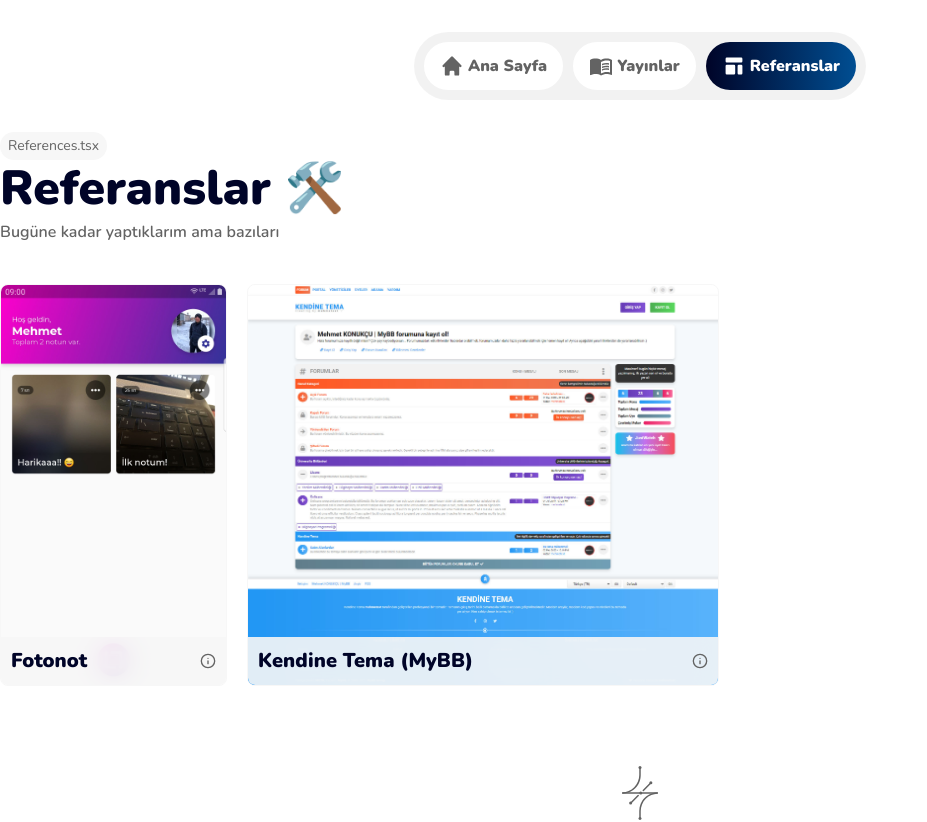
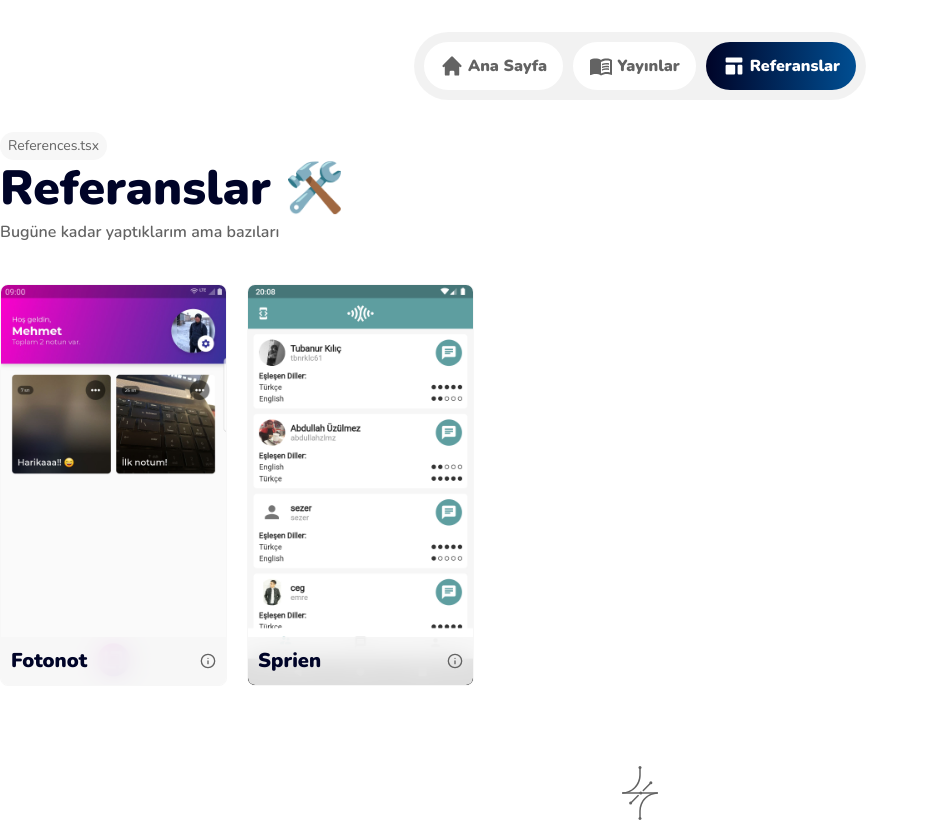
Before and after one commit to mehmetext/konukcudev-next, a Next.js app: page /references in a window 1280 px wide. Shown: the top 822 px of the page, without its empty margins (0-927 px from the left). Built offline with nearby package versions, Linux system fonts and the light colour scheme.

Commit message:
Sprien eklendi

```diff
--- a/src/components/molecules/ReferencesTemplate/ReferenceItem.tsx
+++ b/src/components/molecules/ReferencesTemplate/ReferenceItem.tsx
@@ -15,7 +15,7 @@
 		image: string;
 		name: string;
 		technologies: string[];
-		content: ReactNode;
+		content?: ReactNode;
 	};
 };
 
--- a/src/components/organisms/ReferencesTemplate/References.tsx
+++ b/src/components/organisms/ReferencesTemplate/References.tsx
@@ -35,12 +35,24 @@
 				/>
 				<ReferenceItem
 					reference={{
-						image: "kendine.jpg",
-						name: "Kendine Tema (MyBB)",
-						technologies: ["html", "css", "javascript"],
+						image: "sprien.jpg",
+						name: "Sprien",
+						technologies: ["dart", "flutter", "firebase"],
 						content: (
 							<>
-								<p className="text-xs text-custom-gray">MyBB falan filan</p>
+								<p className="text-xs text-custom-gray">
+									Yabancı dil pratiği yapabildiğimiz bir uygulamadır.
+								</p>
+								<p className="text-xs text-custom-gray">
+									Uygulama sayesinde Flutter ile Firebase arasındaki bağı çok
+									iyi kaptım.
+								</p>
+								<Button
+									target="_blank"
+									href="https://play.google.com/store/apps/details?id=com.konukcustudio.sprien"
+								>
+									Google Play Store
+								</Button>
 							</>
 						),
 					}}
```
